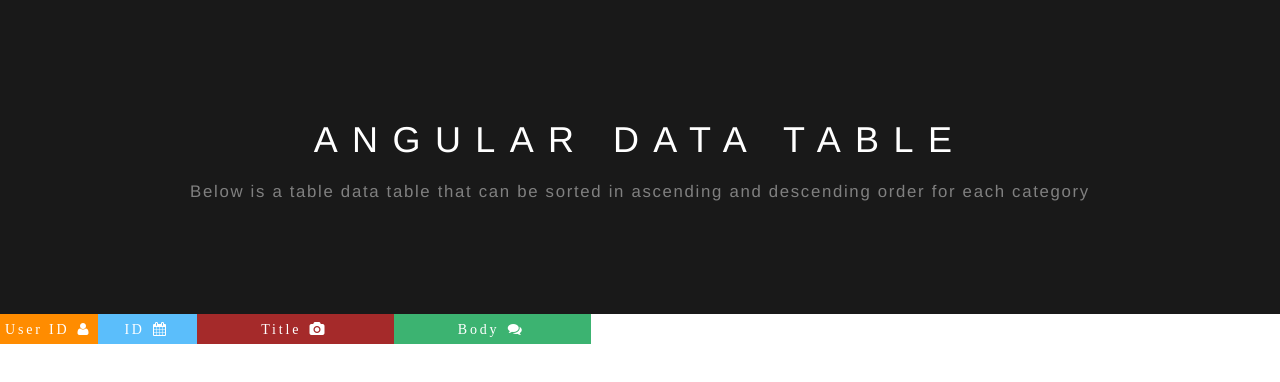
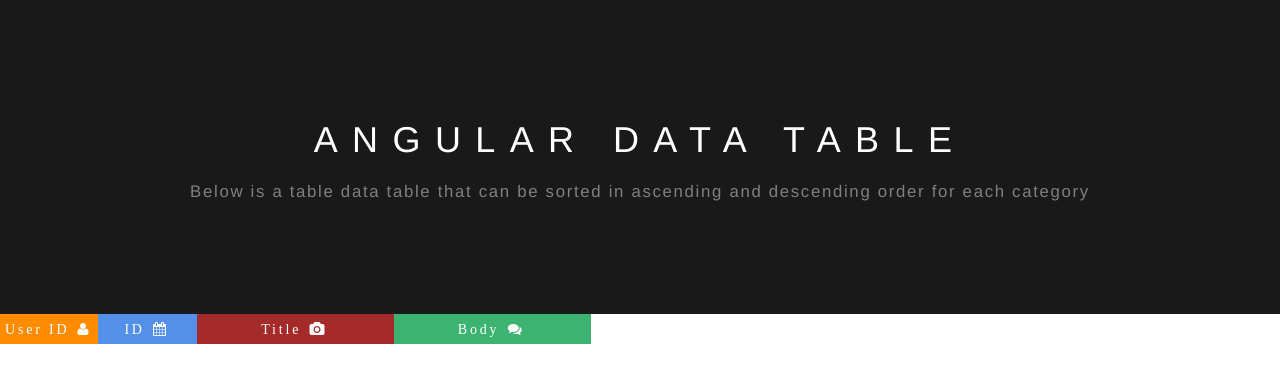
Before and after one commit to kyleondata/js-data-table, a website: page public/index.html in a window 1280 px wide. Drawn offline with Linux system fonts and the light colour scheme; no server answers.

Commit message:
adding heroku

```diff
--- a/public/js/app.js
+++ b/public/js/app.js
@@ -9,11 +9,9 @@ app.controller('dataCtrl', function ($scope, $http, $window) {
 	.success(function (response) {
 		$scope.users = response;
 	});
+});
 
 
-
-
-});
 
 // console.log($scope.users.userId);
 
--- a/sass/_variables.scss
+++ b/sass/_variables.scss
@@ -4,10 +4,13 @@ $titleDesc: grey;
 $tableHeaderBgColor: grey;
 $animate-this: one two three four five six;
 
-$cols: rgb(255, 140, 0) rgb(91, 190, 251) rgb(165, 42, 42) rgb(60, 179, 113);
+$cols: rgb(255, 140, 0) rgb(82, 144, 233) rgb(165, 42, 42) rgb(60, 179, 113);
 $column-tag: (
 	id-one: (nth($cols,1), "\f007"),
 	id-two: (nth($cols, 2), "\f073"),
 	ctitle: (nth($cols, 3), "\f030"),
 	cbody:  (nth($cols, 4), "\f086")
 );
+
+$break-small: 450px;
+$break-large: 1199px;
--- a/sass/styles.scss
+++ b/sass/styles.scss
@@ -41,9 +41,11 @@ table thead {
 table tbody td{
 	padding:10px;
 
-	&:hover {
+	@include respond-to(wide-screens){
+	 	&:hover {
 		transition: all .2s ease-in-out;
       	transform: scale(1.3);
+   		}
    	}
 }
 
```
Also changed, not shown: public/index.html (+0 -8 lines), css/test.css (deleted), public/css/styles.css, 1 other file.
